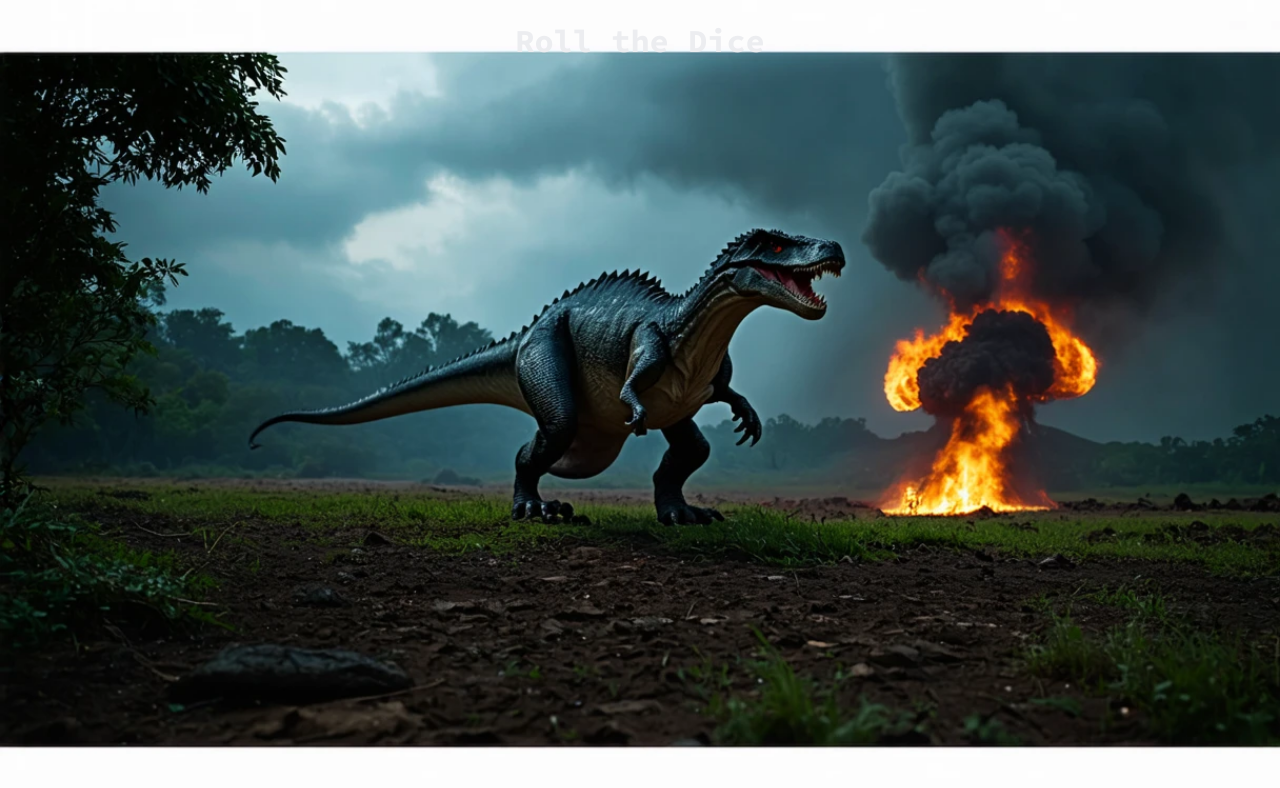
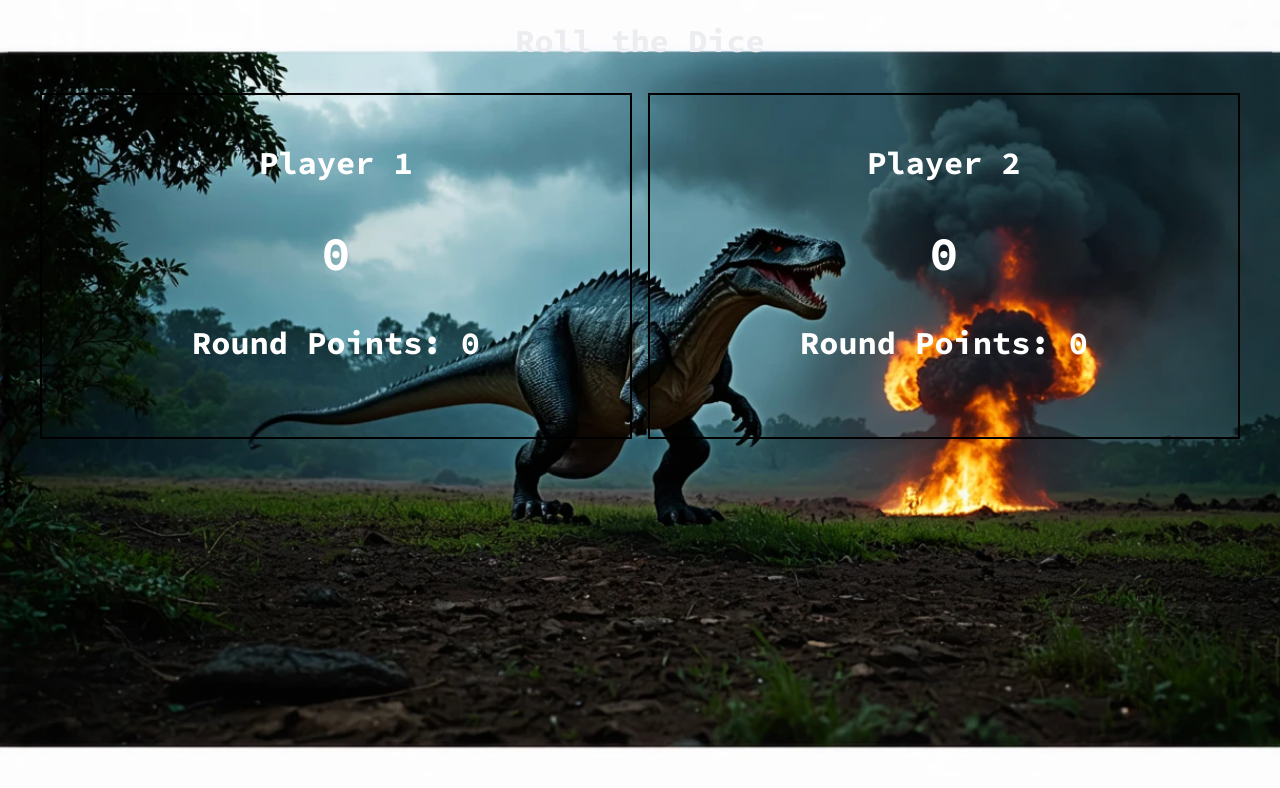
Before and after one commit to lassejlv/terninge-spil, a React (Vite) app: page / in a window 1280 px wide. Shown: the top 788 px of the page. Built offline with nearby package versions, Linux system fonts and the light colour scheme.

Commit message:
2nd itteration

```diff
--- a/src/App.jsx
+++ b/src/App.jsx
@@ -1,13 +1,23 @@
 import { Container } from './components/Container';
 import { Header } from './components/Header';
+import { PlayerBoard } from './components/PlayerBoard/PlayerBoard';
+import style from './components/PlayerBoard/PlayerBoard.module.scss';
 // import { Dice } from './components/Dice/Dice';
 // import { Player } from './components/Player/Player';
-// import { useEffect, useState } from 'react';
+import { useEffect, useState } from 'react';
 
 export default function App() {
+
+  const [sum, setSum] = useState('0');
+  const [points, setPoints] = useState('0');
+
   return (
     <Container>
       <Header>Roll the Dice</Header>
+      <div className={style.containerPlayerBoard}>
+        <PlayerBoard player='Player 1' diceSum={sum} points={points}></PlayerBoard>
+        <PlayerBoard player='Player 2' diceSum={sum} points={points}></PlayerBoard>
+      </div>
     </Container>
   );
 }
--- a/src/components/PlayerBoard/Player/Player.jsx
+++ b/src/components/PlayerBoard/Player/Player.jsx
@@ -1,5 +1,9 @@
-export function Player({player}){
-    return(
-        <h3>{player}</h3>
+export function Player({ diceSum, points, player }) {
+    return (
+        <>
+            <h3>{player}</h3>
+            <h2>{diceSum}</h2>
+            <h3>Round Points: {points}</h3>
+        </>
     )
 }
--- a/src/components/PlayerBoard/PlayerBoard.jsx
+++ b/src/components/PlayerBoard/PlayerBoard.jsx
@@ -1,12 +1,21 @@
 import style from './PlayerBoard.module.scss'
-import { Player } from '../PlayerBoard/Player/Player'
+import { Player } from './Player/Player'
+import { Dice } from '../Dice/Dice'
+import { Button } from '../Button/Button'
 
-export function PlayerBoard({diceSum, point, player}){
-    return(
+export function PlayerBoard({player, diceSum, points}) {
+
+
+    return (
         <>
-        <Player player={player}></Player>
-        <h2>{diceSum}</h2>
-        <h3>Round Points: {point}</h3>
+            <div className={style.containerPlayer}>
+                <Player player={player} diceSum={diceSum} points={points} ></Player>
+                <Dice></Dice>
+                <div className={style.containerButtons}>
+                    <Button></Button>
+                    <Button></Button>
+                </div>
+            </div>
         </>
     )
 }
--- a/src/components/PlayerBoard/PlayerBoard.module.scss
+++ b/src/components/PlayerBoard/PlayerBoard.module.scss
@@ -0,0 +1,18 @@
+.containerPlayerBoard{
+    display: grid;
+    grid-template-columns: repeat(2, 1fr);
+    gap: 1rem;
+    .containerPlayer{
+        border: 2px solid black;
+        padding: 1rem;
+        margin: 0;
+        text-align: center;
+        background-color: red;
+        h2{
+            font-size: 3rem;
+        }
+        h3{
+            font-size: 2rem;
+        }
+    }
+}
```
